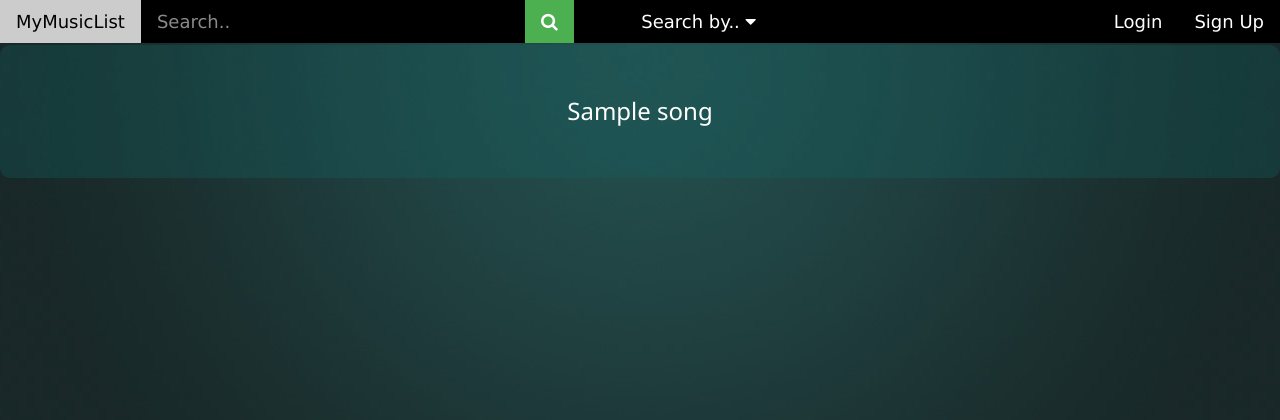
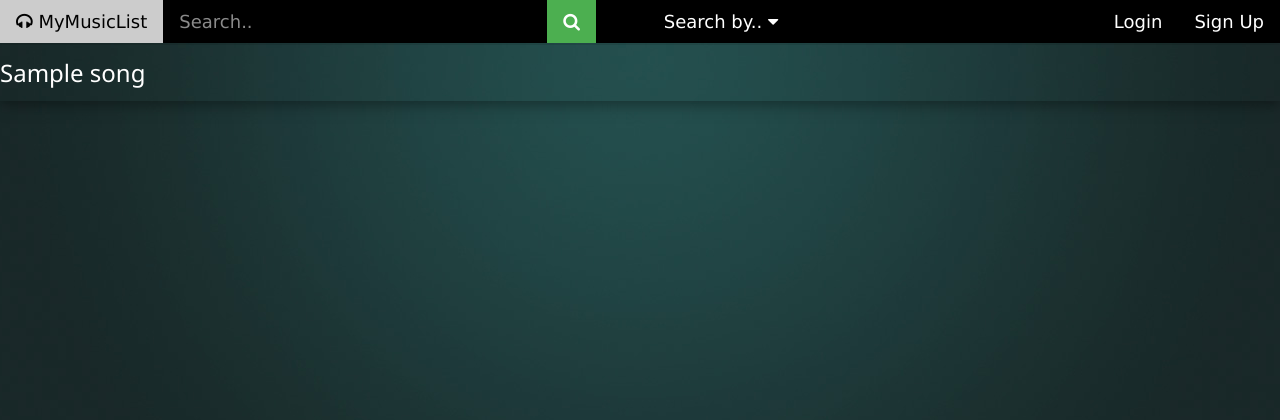
Before and after one commit to alltootechnical/mymusiclist, a Django app: page /album/1/ in a window 1280 px wide. Shown: the top 420 px of the page. Run offline with Django 3.2, Linux system fonts and the light colour scheme; tables that the repository leaves empty hold one stand-in row (values such as "Sample post").

Commit message:
Style changes

```diff
--- a/files/css/mymusiclist.css
+++ b/files/css/mymusiclist.css
@@ -20,6 +20,7 @@ body {
     width: 74vw;
     font-size: 15px;
 }
+
 
 .main h2{
      color: white;
--- a/templates/album.html
+++ b/templates/album.html
@@ -13,7 +13,7 @@
 {% endblock %}
 
 {% block content %}
-<div class = "boxified main">
+<div class = "w3-card-4 main">
 {% for i in songs %}
 	<h3> {{i.song_name}} </h3>
 {% endfor %}
--- a/templates/base.html
+++ b/templates/base.html
@@ -15,7 +15,7 @@
            <div class="w3-bar w3-black w3-large">
 
 
-             <a href="/" id="logo-nav" class="w3-bar-item w3-button w3-blue-gray">MyMusicList</a>
+             <a href="/" id="logo-nav" class="w3-bar-item w3-button w3-blue-gray"><i class="fa fa-headphones" aria-hidden="true"></i> MyMusicList</a>
            {% if request.user.is_authenticated %}
                 <!-- <a class="w3-bar-item w3-button" href="/profile/{{request.user.username}}" style="float:right" ><i class="fa fa-user-circle-o" aria-hidden="true"></i></a> -->
                 <!-- <a class="w3-bar-item w3-button" href="{% url 'logout' %}" style="float:right">Logout</a> -->
@@ -67,7 +67,7 @@
 
 
 
-    <div class="w3-card-4 w3-green sidebar">
+    <div class="w3-card-4 w3-black w3-opacity sidebar">
       {% block sidebar %}
         <h2>Featured Songs</h2>
         <img src="/files/images/divide_edsheeran.jpeg" alt="Divide - Ed Sheeran">
```
Also changed, not shown: templates/search.html (+4 -7 lines).
